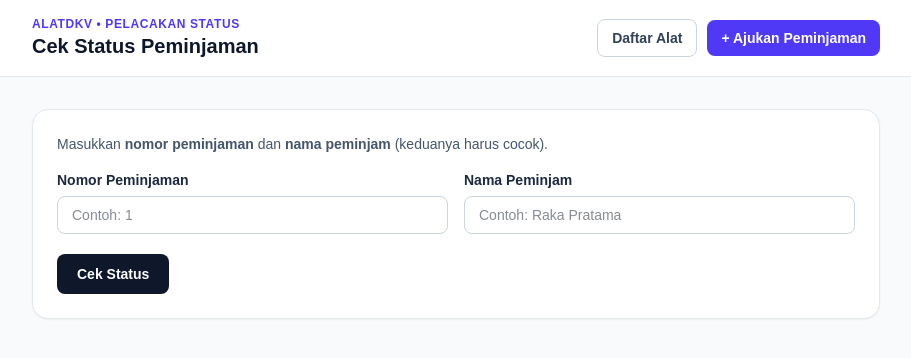
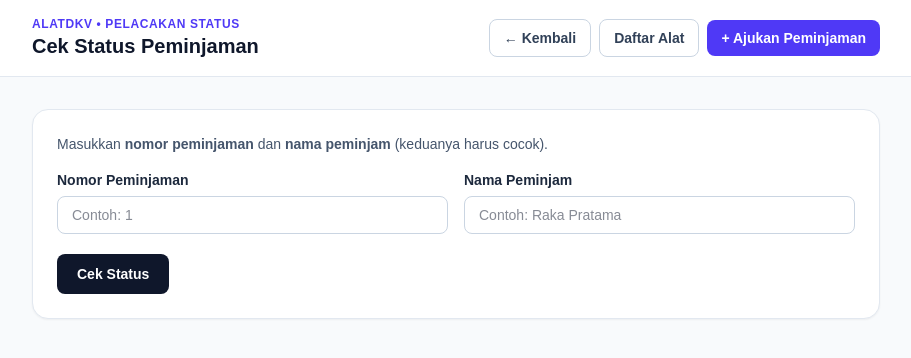
Before and after one commit to dellajelita/alat-dkv, a Next.js app: page /cek in a window 1280 px wide. Shown: the top 358 px of the page, without its empty margins (184-1095 px from the left). Built offline with nearby package versions, Linux system fonts and the light colour scheme; no server answers.

Commit message:
Tambah tombol kembali dan rapikan navigasi halaman cek status

```diff
--- a/src/app/cek/page.tsx
+++ b/src/app/cek/page.tsx
@@ -2,7 +2,7 @@
 
 import { Suspense } from "react";
 import Link from "next/link";
-import { useSearchParams } from "next/navigation";
+import { useRouter, useSearchParams } from "next/navigation";
 import CekStatusClient from "./CekStatusClient";
 
 function CekStatusWrapper() {
@@ -14,10 +14,20 @@ function CekStatusWrapper() {
 }
 
 export default function CekStatusPage() {
+  const router = useRouter();
+
+  function handleBack() {
+    if (typeof window !== "undefined" && window.history.length > 1) {
+      router.back();
+    } else {
+      router.push("/");
+    }
+  }
+
   return (
     <div className="min-h-screen bg-slate-50">
       <header className="border-b border-slate-200 bg-white">
-        <div className="mx-auto flex max-w-4xl items-center justify-between px-4 py-4 sm:px-6">
+        <div className="mx-auto flex max-w-4xl flex-col gap-3 px-4 py-4 sm:flex-row sm:items-center sm:justify-between sm:px-6">
           <div>
             <p className="text-xs font-semibold uppercase tracking-wider text-indigo-600">
               AlatDKV • Pelacakan Status
@@ -27,7 +37,14 @@ export default function CekStatusPage() {
             </h1>
           </div>
 
-          <div className="flex items-center gap-2.5">
+          <div className="flex flex-wrap items-center gap-2">
+            <button
+              type="button"
+              onClick={handleBack}
+              className="rounded-lg border border-slate-300 bg-white px-3.5 py-2 text-sm font-semibold text-slate-700 transition hover:bg-slate-50"
+            >
+              ← Kembali
+            </button>
             <Link
               href="/alat"
               className="rounded-lg border border-slate-300 bg-white px-3.5 py-2 text-sm font-semibold text-slate-700 transition hover:bg-slate-50"
```
